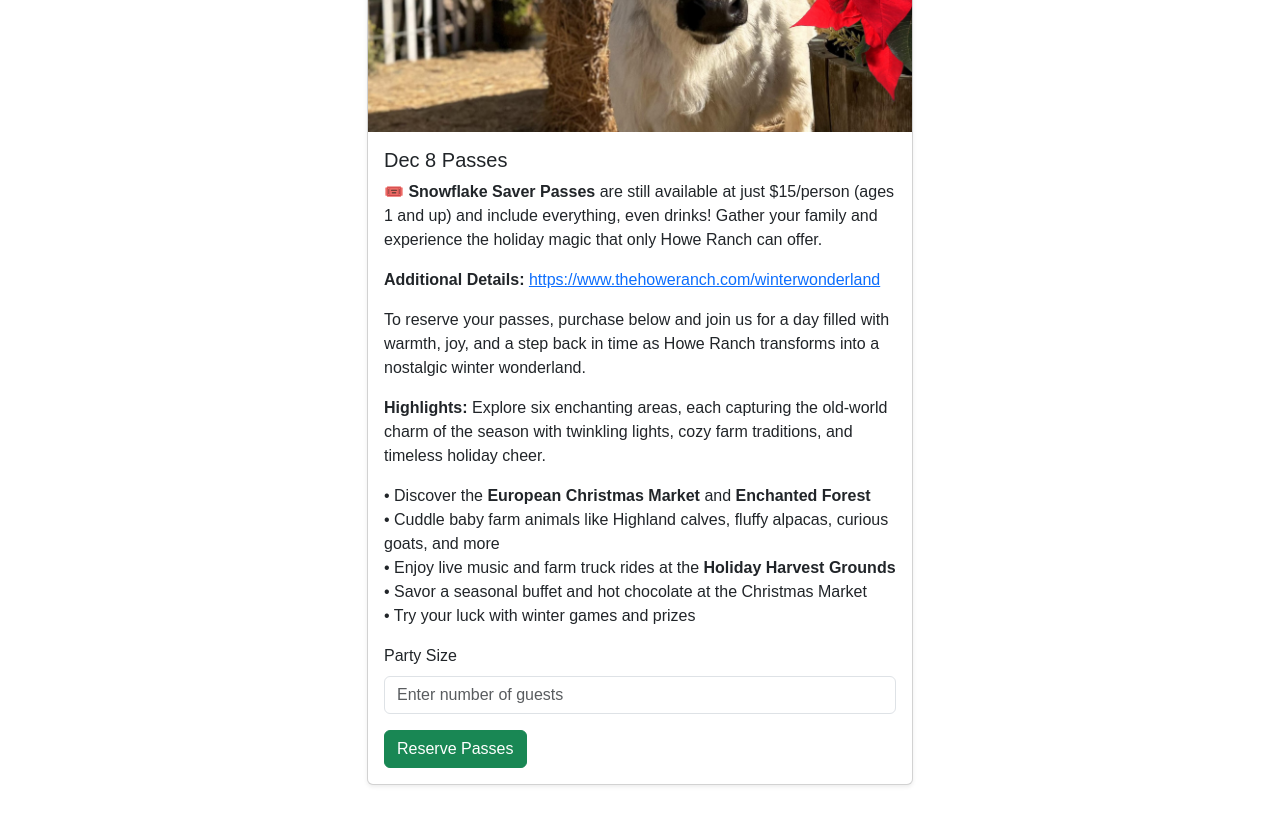
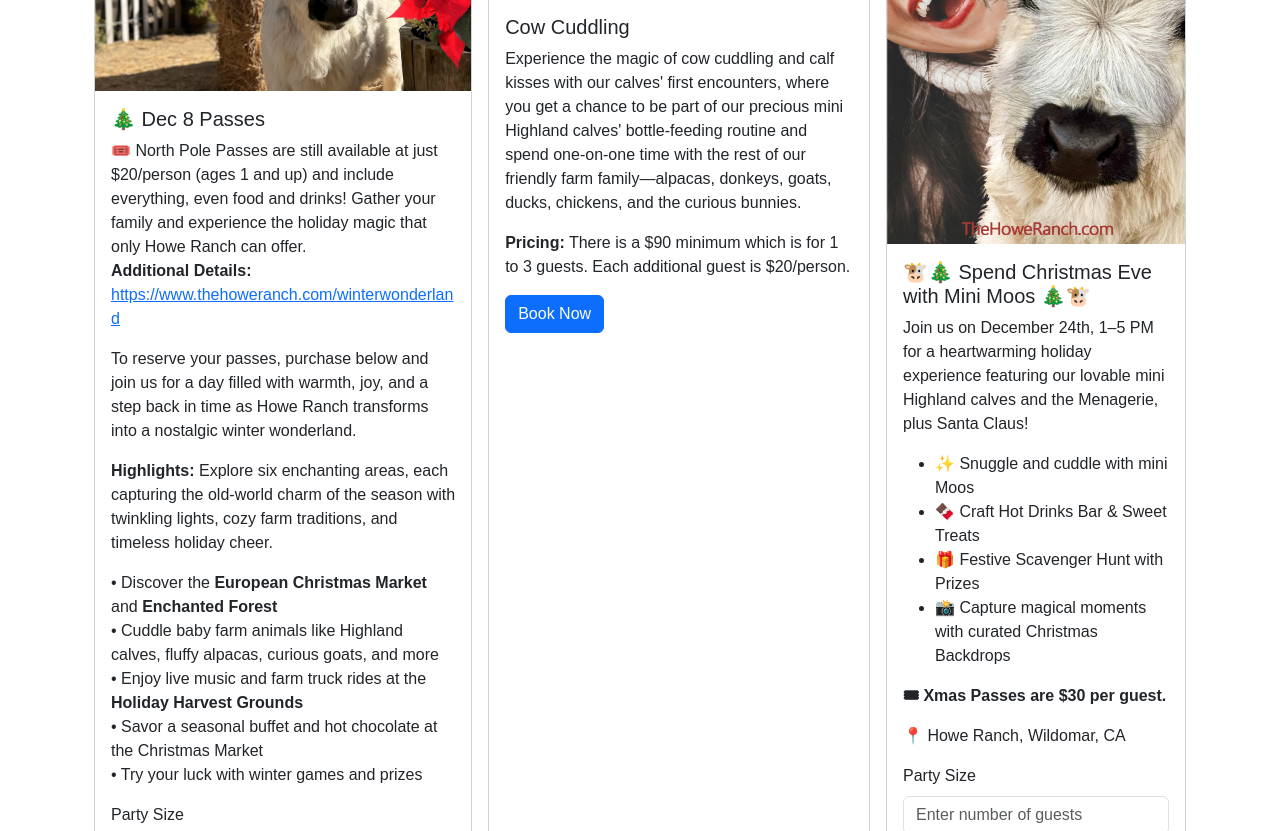
Before and after one commit to Spencer-Howe/EventSales, a Flask app: page / in a window 1280 px wide. Shown: the part 536-1367 px from the top of the page. Run offline with Flask 3, Linux system fonts and the light colour scheme; some libraries are stand-ins or nearby versions; some web fonts are replaced.

Commit message:
new price rules for cow cuddling and updated home page

```diff
--- a/eventapp/templates/home.html
+++ b/eventapp/templates/home.html
@@ -3,18 +3,18 @@
 {% block title %}Select Tickets{% endblock %}
 
 {% block content %}
-
-
-        <!-- Adding Christmas Party Selection -->
-        <div class="row">
-            <div class="col-md-6 mx-auto">
-                <div class="card shadow-sm">
-                    <img src="static/pic/Mary.jpg" class="card-img-top" alt="Mini Highland Calf Experience">
+    <div class="text-center mt-3">
+        <span>&larr; Swipe &rarr;</span>
+    </div>
+    <div class="container my-4">
+        <h2 class="text-center mb-4">Upcoming Events</h2>
+        <div class="d-flex overflow-auto position-relative" style="gap: 1rem;">
+            <!-- Card 1 -->
+            <div class="card" style="min-width: 300px;">
+                <img src="static/pic/Mary.jpg" class="card-img-top" alt="Dec 8 Passes">
                 <div class="card-body">
-                        <h5 class="card-title">Dec 8 Passes</h5>
-                        <p class="card-text">
-                            🎟️ <strong>Snowflake Saver Passes</strong> are still available at just $15/person (ages 1 and up) and include everything, even drinks! Gather your family and experience the holiday magic that only Howe Ranch can offer.
-                        </p>
+                    <h5 class="card-title">🎄 Dec 8 Passes</h5>
+                    🎟️ North Pole Passes are still available at just $20/person (ages 1 and up) and include everything, even food and drinks! Gather your family and experience the holiday magic that only Howe Ranch can offer.
                     <p class="card-text">
                         <strong>Additional Details:</strong> <a href="https://www.thehoweranch.com/winterwonderland">https://www.thehoweranch.com/winterwonderland</a>
                     </p>
@@ -31,56 +31,73 @@
                         • Savor a seasonal buffet and hot chocolate at the Christmas Market<br>
                         • Try your luck with winter games and prizes
                     </p>
-
-                        <!-- Hardcoded form to submit Christmas party booking details -->
                     <form id="christmasPartyForm" action="{{ url_for('views.calculate_price') }}" method="post">
-                            <!-- Hidden inputs for hardcoded event details -->
                         <input type="hidden" name="event_id" value="18">
                         <input type="hidden" name="tickets" id="partyTickets" value="">
-
                         <div class="form-group mb-3">
                             <label for="party-size" class="form-label">Party Size</label>
                             <input type="number" class="form-control" id="party-size" placeholder="Enter number of guests" required>
                         </div>
-
                         <button type="button" class="btn btn-success" id="bookChristmasPartyBtn">Reserve Passes</button>
                     </form>
                 </div>
             </div>
-            </div>
-        </div>
-
-        <div class="container my-5">
-            <div class="row">
-                <div class="col-md-6 mx-auto">
-                    <div class="card shadow-sm mb-4">
-                        <img src="static/pic/zoo.jpg" class="card-img-top" alt="Mini Highland Calf Experience">
+            <!-- Card 2 -->
+            <div class="card" style="min-width: 300px;">
+                <img src="static/pic/zoo.jpg" class="card-img-top" alt="Farm Tour">
                 <div class="card-body">
-                            <h5 class="card-title">Farm Tour with Cow Cuddling</h5>
+                    <h5 class="card-title">Cow Cuddling</h5>
                     <p class="card-text">
                         Experience the magic of cow cuddling and calf kisses with our calves' first encounters, where you get a chance to be part of our precious mini Highland calves' bottle-feeding routine and spend one-on-one time with the rest of our friendly farm family—alpacas, donkeys, goats, ducks, chickens, and the curious bunnies.
+                    </p>
+                    <p class="card-text">
+                        <strong>Pricing:</strong> There is a $90 minimum which is for 1 to 3 guests. Each additional guest is $20/person.
                     </p>
                     <a href="/select_tickets" class="btn btn-primary">Book Now</a>
                 </div>
             </div>
+            <!-- Card 3 -->
+            <div class="card" style="min-width: 300px;">
+                <img src="static/pic/eve.jpg" class="card-img-top" alt="Christmas Eve with Mini Moos">
+                <div class="card-body">
+                    <h5 class="card-title">🐮🎄 Spend Christmas Eve with Mini Moos 🎄🐮</h5>
+                    <p class="card-text">
+                        Join us on December 24th, 1–5 PM for a heartwarming holiday experience featuring our lovable mini Highland calves and the Menagerie, plus Santa Claus!
+                    </p>
+                    <ul class="card-text">
+                        <li>✨ Snuggle and cuddle with mini Moos</li>
+                        <li>🍫 Craft Hot Drinks Bar & Sweet Treats</li>
+                        <li>🎁 Festive Scavenger Hunt with Prizes</li>
+                        <li>📸 Capture magical moments with curated Christmas Backdrops</li>
+                    </ul>
+                    <p class="card-text"><strong>🎟 Xmas Passes are $30 per guest.</strong></p>
+                    <p class="card-text">📍 Howe Ranch, Wildomar, CA</p>
+                    <form id="christmasPartyForm" action="{{ url_for('views.calculate_price') }}" method="post">
+                        <input type="hidden" name="event_id" value="84">
+                        <input type="hidden" name="tickets" id="partyTickets" value="">
+                        <div class="form-group mb-3">
+                            <label for="party-size" class="form-label">Party Size</label>
+                            <input type="number" class="form-control" id="party-size" placeholder="Enter number of guests" required>
+                        </div>
+                    <button class="btn btn-danger w-100">Secure Your Spot</button>
+                    </form>
                 </div>
             </div>
+        </div>
+        <div class="text-center mt-3">
+            <span>&larr; Swipe &rarr;</span>
+        </div>
+    </div>
+
     <script>
-            document.getElementById('bookChristmasPartyBtn').addEventListener('click', function() {
-                // Get party size input value
+        document.getElementById('bookChristmasPartyBtn').addEventListener('click', function () {
             var partySize = document.getElementById('party-size').value;
-
-                // Check if the party size is valid
             if (partySize && partySize > 0) {
-                    // Set the number of tickets in the hidden field
                 document.getElementById('partyTickets').value = partySize;
-
-                    // Submit the form to calculate the price
                 document.getElementById('christmasPartyForm').submit();
             } else {
                 alert("Please enter a valid number of guests.");
             }
         });
     </script>
-
 {% endblock %}
--- a/eventapp/views.py
+++ b/eventapp/views.py
@@ -77,9 +77,18 @@ def calculate_price():
     if event:
         readable_start = event.start.strftime("%B %d, %Y, %I:%M %p")
         readable_time_slot = f'{event.title} - {readable_start}'
-        total_price = tickets * event.price_per_ticket
+        if event.title == "Cow Cuddling":
+            if tickets <= 3:
+                total_price = 90
+            else:
+                additional_tickets = tickets - 3
+                total_price = 90 + (additional_tickets * event.price_per_ticket)
 
-        # Pass the title and description to the template
+        else:
+            total_price = tickets * event.price_per_ticket
+
+
+# Pass the title and description to the template
         event_title = event.title
         event_description = event.description
 
@@ -102,6 +111,9 @@ def calculate_price():
 
 
 
+@views.route('/test')
+def test():
+    return render_template('test.html')
 
 @views.route('/select_tickets')
 def select_tickets():
```
Also changed, not shown: eventapp/templates/test.html (added, +47 -0 lines), eventapp/static/pic/eve.jpg (added). Lines whose indentation alone changed are shown as unchanged.
